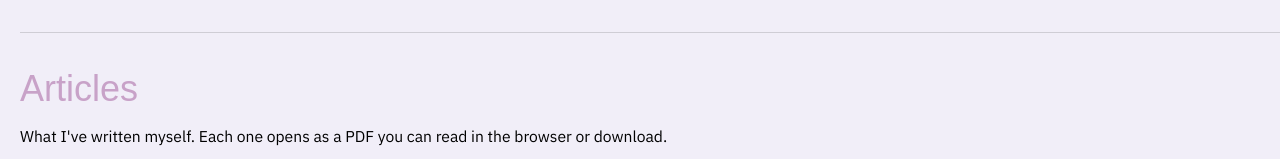
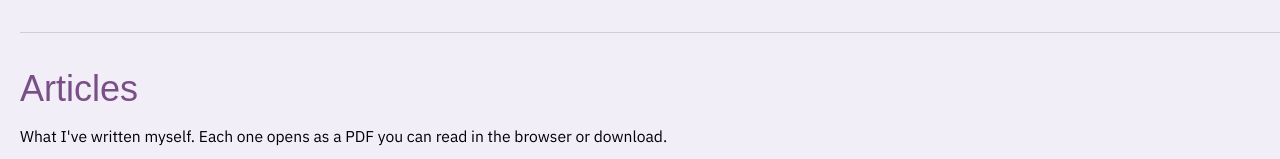
Before and after one commit to pranathi000/portfolio, a Next.js app: page / in a window 1280 px wide. Shown: the part 348-507 px from the top of the page. Built offline with nearby package versions, Linux system fonts and the light colour scheme; a web font is replaced by a local one.

Commit message:
Update tailwind.config.ts

```diff
--- a/tailwind.config.ts
+++ b/tailwind.config.ts
@@ -9,7 +9,7 @@ const config: Config = {
         link:  "#5B3E8E", // deep purple — legible link color (white would vanish on lavender)
         faint: "#5b5560",
         rule:  "rgba(0,0,0,0.14)",
-        lilac: "#C8A2C8", // accent, used sparingly (e.g. tags, hover)
+        lilac: "#7A4F87",
       },
       fontFamily: {
         hand: ["var(--font-hand)", "cursive"],
```
